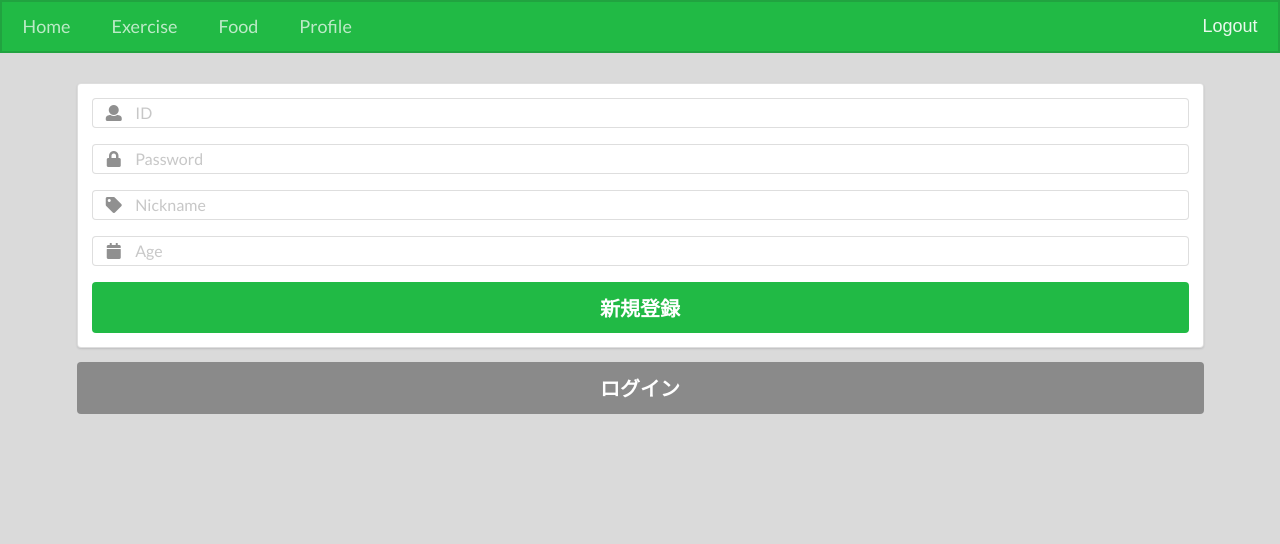
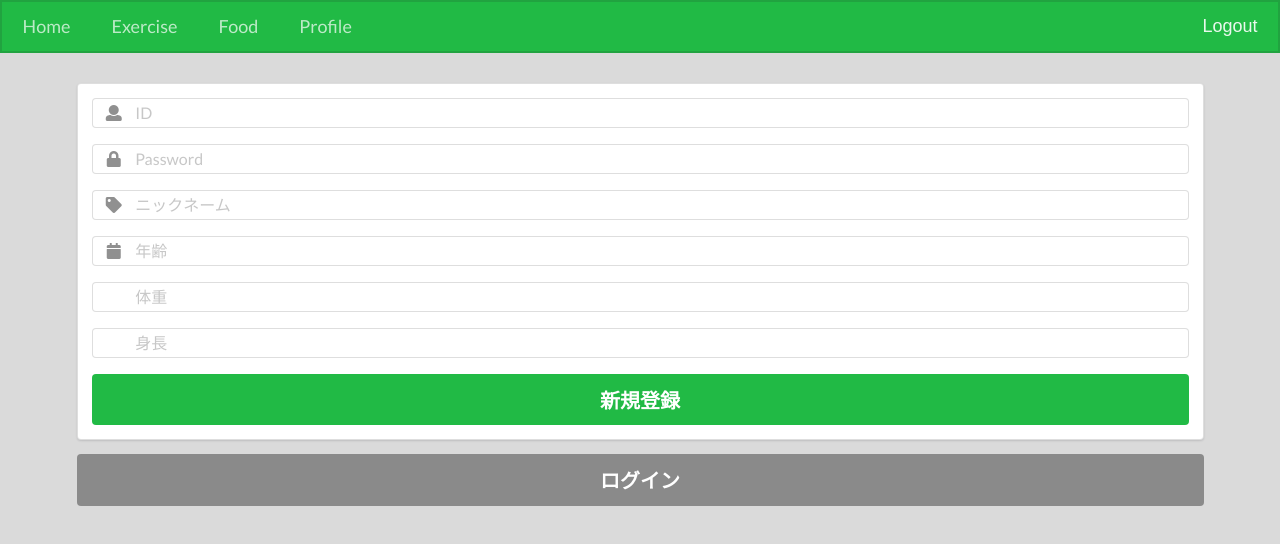
Before and after one commit to leesh0/mti-internship, a Vue app: page /profile in a window 1280 px wide. Both pictures are taken after a click on the button "新規登録". Shown: the top 544 px of the page. Built offline with nearby package versions, Linux system fonts and the light colour scheme; no server answers.

Commit message:
Login,Profileに体重と身長を追加、英単語を日本語に変更

```diff
--- a/src/views/Login.vue
+++ b/src/views/Login.vue
@@ -15,26 +15,31 @@
             <div class="ui left icon input">
               <i class="lock icon"></i>
               <input
-                type="password"
-                placeholder="Password"
-                v-model="user.password"
-              />
+                type="password" placeholder="Password" v-model="user.password" />
             </div>
           </div>
           <div class="field" v-if="!isLogin">
             <div class="ui left icon input">
               <i class="tag icon"></i>
-              <input
-                type="text"
-                placeholder="Nickname"
-                v-model="user.nickname"
-              />
+              <input type="text" placeholder="ニックネーム" v-model="user.nickname" />
             </div>
           </div>
           <div class="field" v-if="!isLogin">
             <div class="ui left icon input">
               <i class="calendar icon"></i>
-              <input type="text" placeholder="Age" v-model.number="user.age" />
+              <input type="text" placeholder="年齢" v-model.number="user.age" />
+            </div>
+          </div>
+          <div class="field" v-if="!isLogin">
+            <div class="ui left icon input">
+               <!-- アイコンを追加 -->
+              <input type="text" placeholder="体重" v-model.number="user.weight" />
+            </div>
+          </div>
+          <div class="field" v-if="!isLogin">
+            <div class="ui left icon input">
+              <!-- アイコンを追加 -->
+              <input type="text" placeholder="身長" v-model.number="user.height" />
             </div>
           </div>
           <li v-if="err" class="err-msg">{{ err }}</li>
@@ -72,6 +77,8 @@ export default {
         password: null,
         nickname: null,
         age: null,
+        //weight: null,
+        //height: null,
       },
       err: null,
     };
@@ -129,13 +136,14 @@ export default {
         this.err = "ニックネームを入力してください";
       } else if (!this.user.age) {
         this.err = "年齢を入力してください";
-      } else {
+      } else { //ここにweightとheightのif文を追加
         // APIにPOSTリクエストを送る
         const requestBody = {
           userId: this.user.userId,
           password: this.user.password,
           nickname: this.user.nickname,
           age: this.user.age,
+          //ここにweightとheightのif文を追加
         };
         axios
           .post(baseUrl + "/user/signup", requestBody)
--- a/src/views/Profile.vue
+++ b/src/views/Profile.vue
@@ -27,6 +27,18 @@
             <div class="ui left icon input">
               <i class="calendar icon"></i>
               <input type="text" placeholder="Age" v-model.number="user.age">
+            </div>
+          </div>
+          <div class="field" v-if="!isLogin">
+            <div class="ui left icon input">
+               <!-- アイコンを追加 -->
+              <input type="text" placeholder="体重" v-model.number="user.weight" />
+            </div>
+          </div>
+          <div class="field" v-if="!isLogin">
+            <div class="ui left icon input">
+              <!-- アイコンを追加 -->
+              <input type="text" placeholder="身長" v-model.number="user.height" />
             </div>
           </div>
           <template v-if="err">
@@ -60,9 +72,12 @@ export default {
         userId: localStorage.getItem('userId'),
         password: null,
         nickname: null,
-        age: null
+        age: null,
+        //weight: null,
+        //height: null,
+
       },
-      err: null
+      err: null,
     };
   },
   computed: {
```
